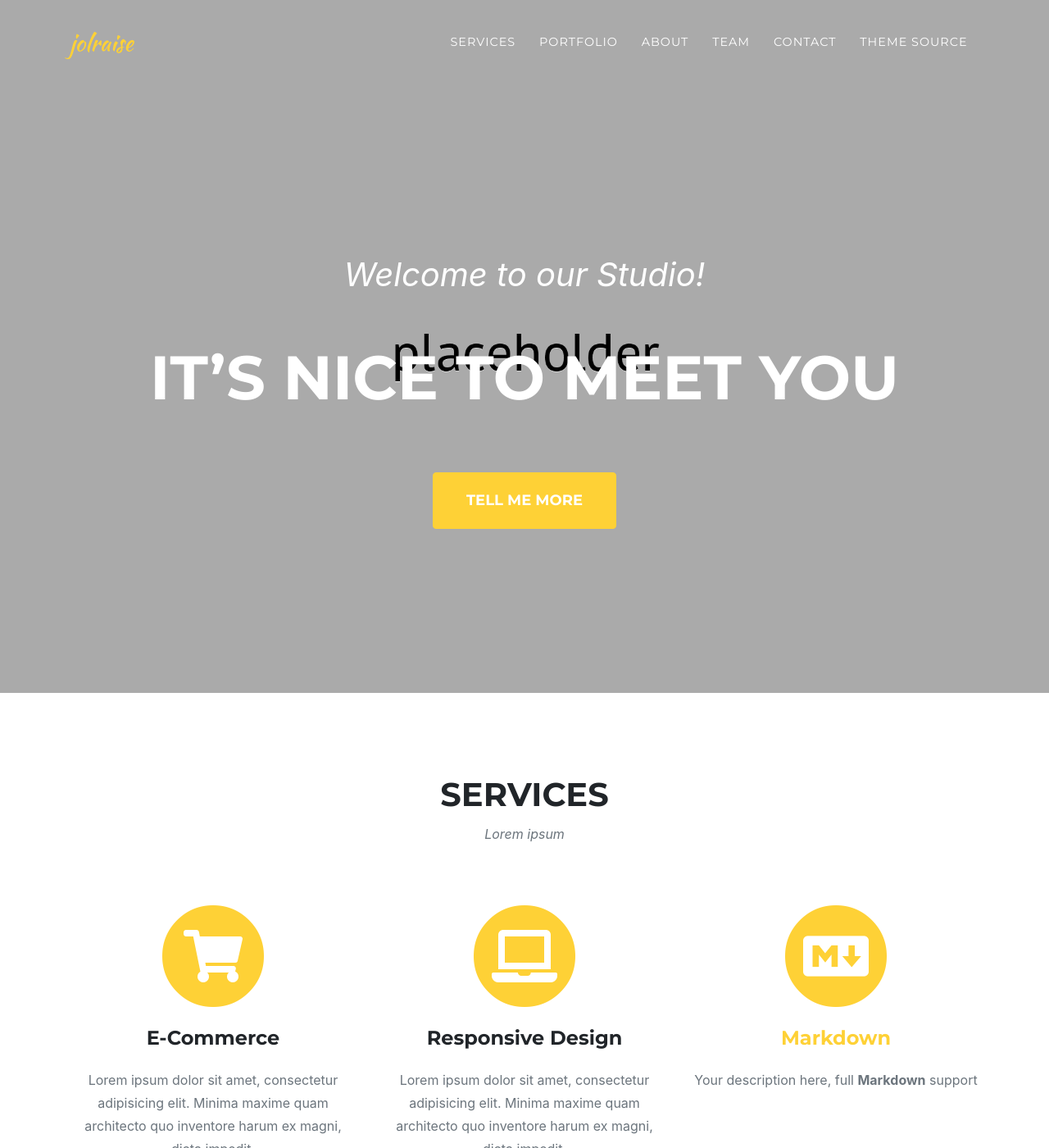
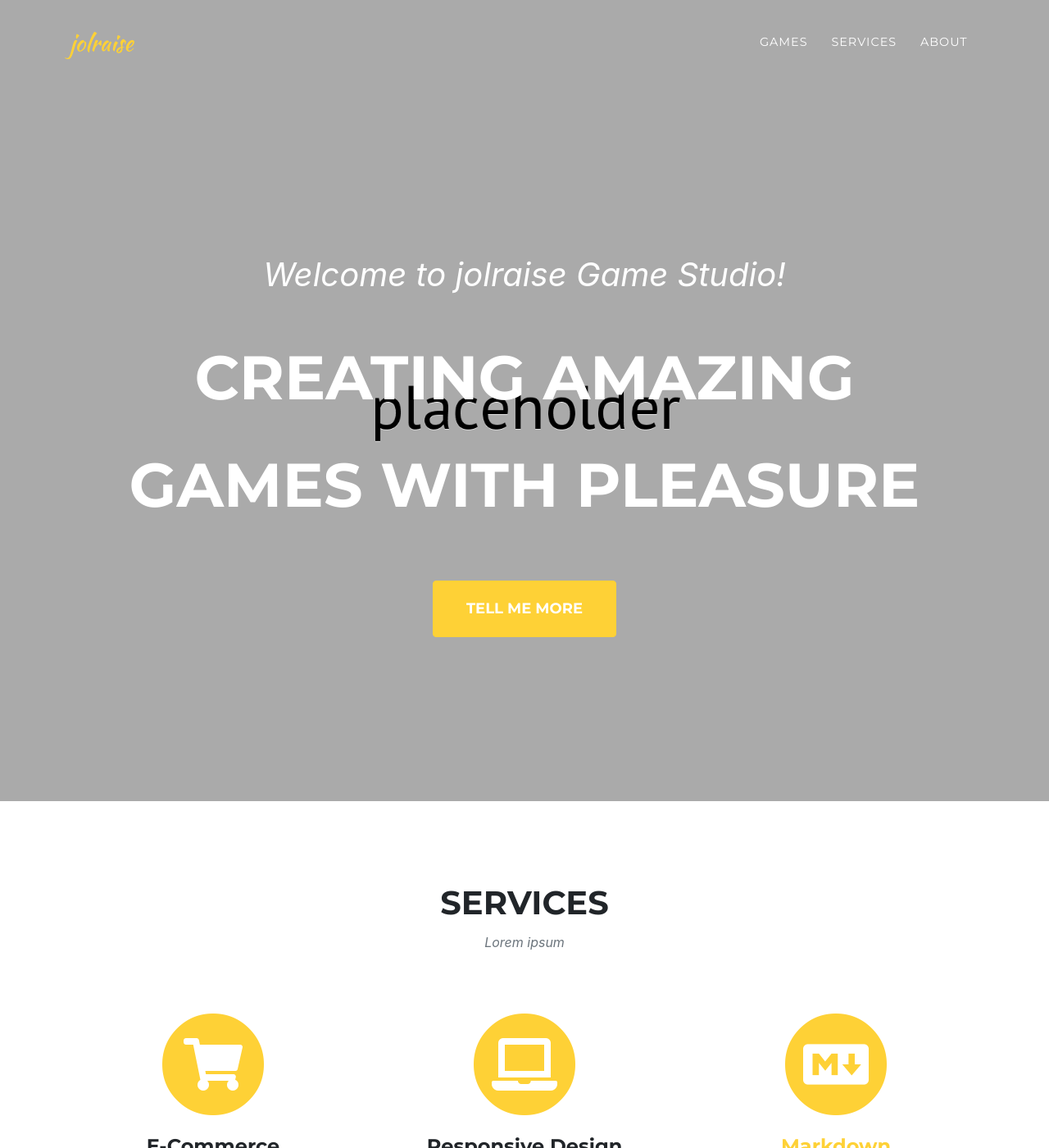
Before and after one commit to jolraise/jolraise.github.io, a Jekyll site: the page built from index.html, in a window 1280 px wide and 1400 px high. Shown: the whole window at 82% size. Built offline with Jekyll 4.4.1, drawn with Linux system fonts in a browser that asks for light colours; some web fonts are replaced.

Commit message:
site WIP

```diff
--- a/_config.yml
+++ b/_config.yml
@@ -11,7 +11,7 @@
 # You can create any custom variable you would like, and they will be accessible
 # in the templates via {{ site.myvariable }}.
 
-theme: jekyll-agency
+#theme: jekyll-agency
 
 url    : "https://jolraise.com" # the base hostname & protocol for your site, e.g. http://example.com
 baseurl: "" # the subpath of your site, e.g. /blog
--- a/_data/navigation.yml
+++ b/_data/navigation.yml
@@ -11,18 +11,16 @@
 # -----------------
 en: &DEFAULT_EN
   nav:
+    - title: "Games"
+      section: portfolio
     - title: "Services"
       section: services
-    - title: "Portfolio"
-      section: portfolio
     - title: "About"
       section: timeline
-    - title: "Team"
-      section: team
-    - title: "Contact"
-      section: contact
-    - title: "Theme Source"
-      url: https://github.com/raviriley/agency-jekyll-theme/
+#    - title: "Team"
+#      section: team
+#    - title: "Contact"
+#      section: contact
 en-US:
   <<: *DEFAULT_EN
 en-CA:
--- a/_data/sitetext.yml
+++ b/_data/sitetext.yml
@@ -11,10 +11,16 @@
 # -----------------
 en: &DEFAULT_EN
   header:
-    title: Welcome to our Studio!
-    text: It's Nice To Meet You
+    title: Welcome to jolraise Game Studio!
+    text: Creating amazing games with pleasure
     button: Tell Me More
-    buttonlink: "#services"
+    buttonlink: "#portfolio"
+
+  portfolio:
+    title: "Games"
+    text: "Lorem ipsum dolor sit amet consectetur."
+    section: portfolio
+    closebutton: "Close Project"
 
   services:
     title: "Services"
@@ -30,12 +36,6 @@ en: &DEFAULT_EN
       - title: "[Markdown](https://en.wikipedia.org/wiki/Markdown)"
         desc: "Your description here, full **Markdown** support"
         icon: fab fa-markdown
-
-  portfolio:
-    title: "Portfolio"
-    text: "Lorem ipsum dolor sit amet consectetur."
-    section: portfolio
-    closebutton: "Close Project"
 
   timeline:
     title: "About"
```
